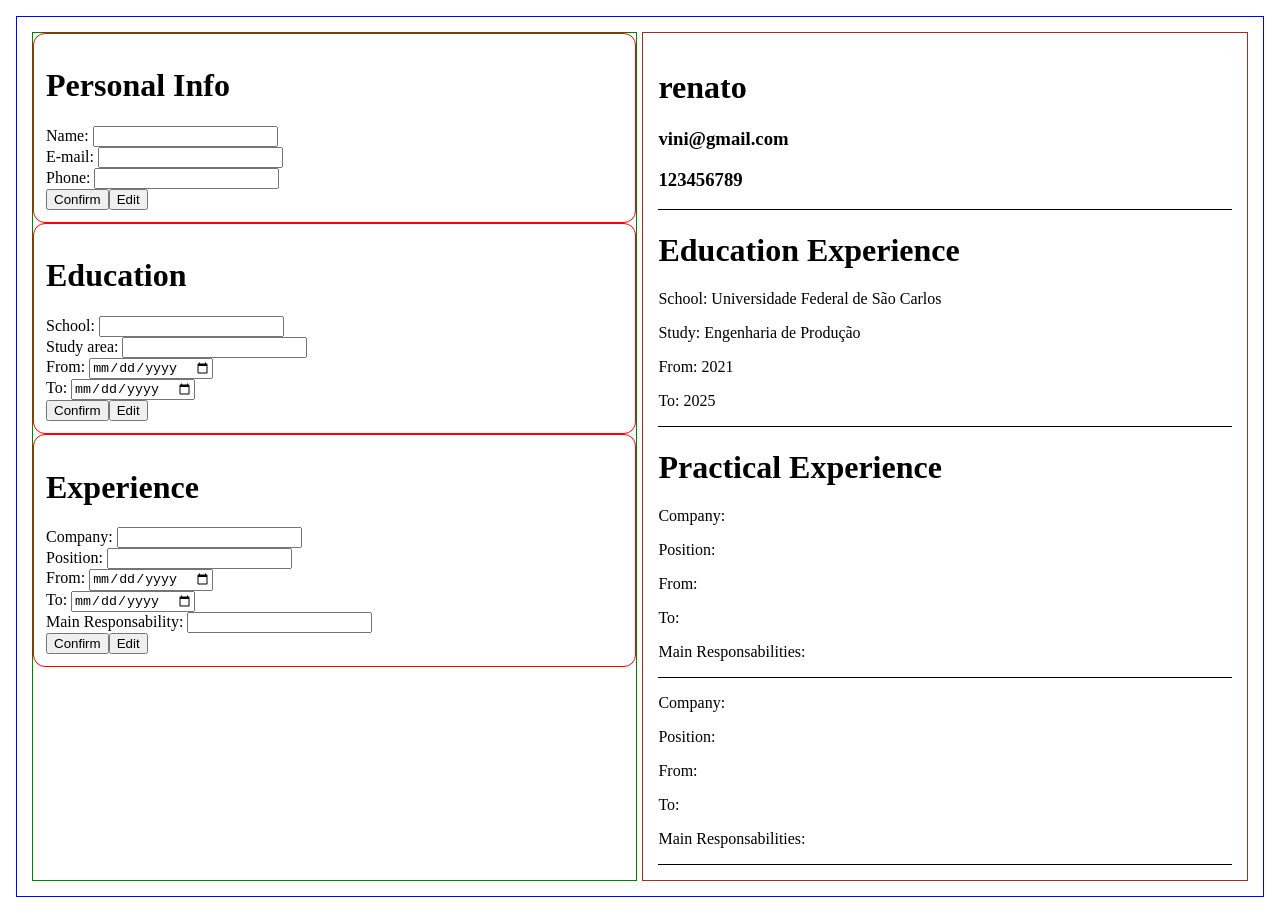
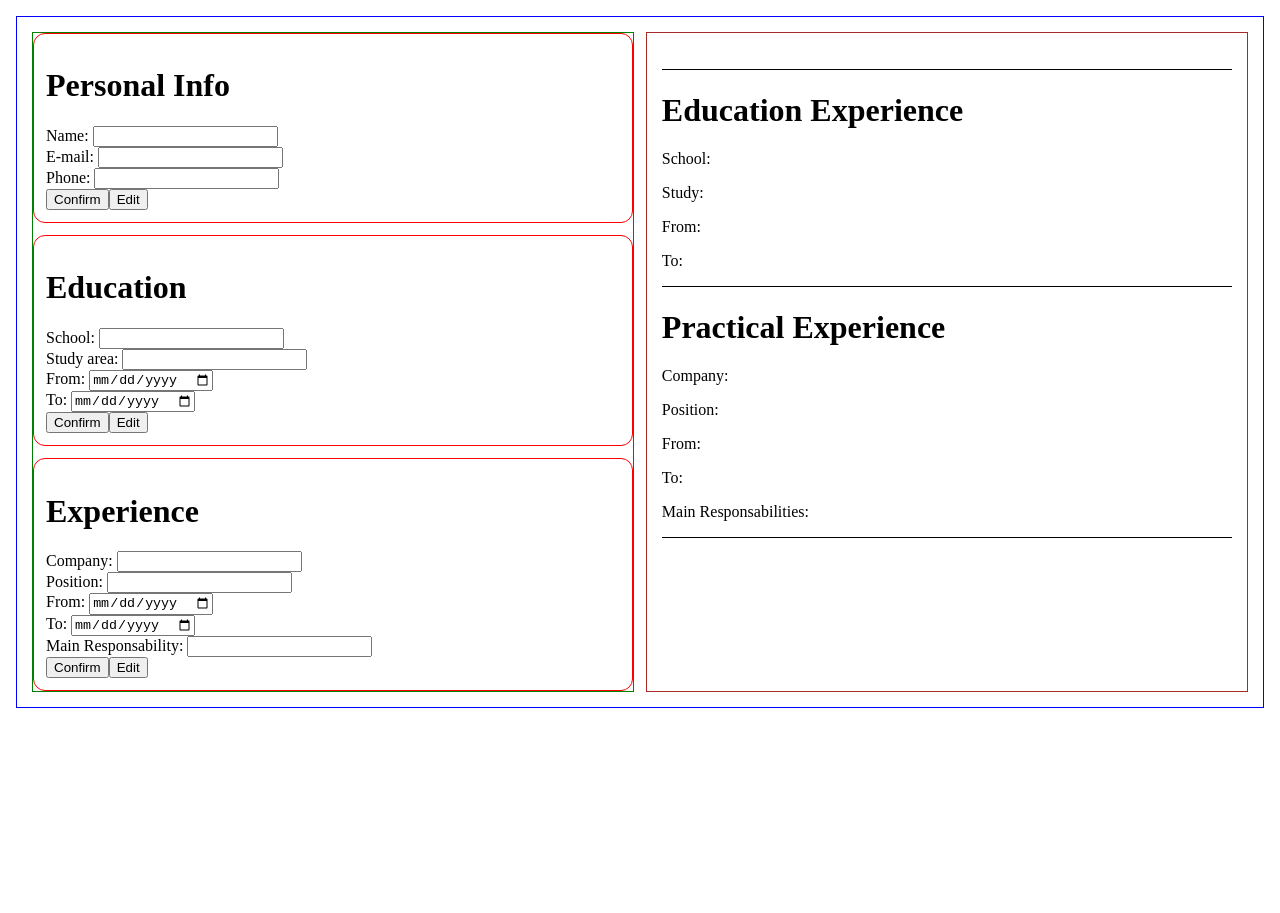
Before and after one commit to radtradcath/cv-application, a React app: page / in a window 1280 px wide. After the commit the page ends 800 px from the top, so only its background shows below. Built offline with nearby package versions, Linux system fonts and the light colour scheme; the HTML template or start-up script is replaced by a standard one.

Commit message:
Finish submit form

```diff
--- a/src/components/App.jsx
+++ b/src/components/App.jsx
@@ -1,3 +1,4 @@
+import { useState } from "react";
 import FormSection from "./Form-section.jsx";
 import PersonalForm from "./Personal.jsx";
 import Education from "./Education.jsx";
@@ -8,34 +9,132 @@ import PreviewExperience from "./Preview-experience.jsx";
 import ExperienceTemplate from "./Experience-template.jsx";
 
 export default function App() {
+  const [inputState, setInputState] = useState({
+    name: "",
+    email: "",
+    phone: "",
+    school: "",
+    area: "",
+    date_initial: "",
+    date_final: "",
+    company: "",
+    position: "",
+    date_experience_initial: "",
+    date_experience_final: "",
+    responsability: "",
+  });
+
+  const [personalPreview, setPersonalPreview] = useState({
+    name: "",
+    email: "",
+    phone: "",
+  });
+  const [educationPreview, setEducationPreview] = useState({
+    school: "",
+    area: "",
+    date_initial: "",
+    date_final: "",
+  });
+  const [experiencePreview, setExperiencePreview] = useState({
+    company: "",
+    position: "",
+    date_experience_initial: "",
+    date_experience_final: "",
+    responsability: "",
+  });
+
+  function handleInput(e) {
+    const value = e.target.value;
+    setInputState({ ...inputState, [e.target.name]: value });
+  }
+
+  function handlePersonalSubmission(e) {
+    e.preventDefault();
+
+    setPersonalPreview({
+      name: inputState.name,
+      email: inputState.email,
+      phone: inputState.phone,
+    });
+  }
+
+  function handleEducationSubmission(e) {
+    e.preventDefault();
+
+    setEducationPreview({
+      school: inputState.school,
+      area: inputState.area,
+      date_initial: inputState.date_initial,
+      date_final: inputState.date_final
+    })
+  }
+
+  function handleExperienceSubmission(e) {
+    e.preventDefault();
+
+    setExperiencePreview({
+      company: inputState.company,
+      position: inputState.position,
+      date_experience_initial: inputState.date_experience_initial,
+      date_experience_final: inputState.date_experience_final,
+      responsability: inputState.responsability
+    })
+  }
+
   return (
     <div className="app">
       <div className="forms-wrapper">
-        <FormSection title="Personal Info" id="form-1">
-          <PersonalForm />
+        <FormSection
+          title="Personal Info"
+          id="form_1"
+          handler={handlePersonalSubmission}
+        >
+          <PersonalForm
+            handler={handleInput}
+            nameValue={inputState.name}
+            emailValue={inputState.email}
+            phoneValue={inputState.phone}
+          />
         </FormSection>
-        <FormSection title="Education" id="form-2">
-          <Education />
+        <FormSection title="Education" id="form_2" handler={handleEducationSubmission}>
+          <Education
+            schoolValue={inputState.school}
+            areaValue={inputState.area}
+            fromDateSchool={inputState.date_initial}
+            toDateSchool={inputState.date_final}
+            handler={handleInput}
+          />
         </FormSection>
-        <FormSection title="Experience" id="form-3">
-          <Experience />
+        <FormSection title="Experience" id="form_3" handler={handleExperienceSubmission}>
+          <Experience
+            companyValue={inputState.company}
+            positionValue={inputState.position}
+            fromDate={inputState.date_experience_initial}
+            toDate={inputState.date_experience_final}
+            handler={handleInput}
+          />
         </FormSection>
       </div>
       <div className="preview-container">
         <PreviewProfile
-          name="renato"
-          phone="123456789"
-          email="vini@gmail.com"
+          name={personalPreview.name}
+          phone={personalPreview.phone}
+          email={personalPreview.email}
         />
         <PreviewEducation
-          school="Universidade Federal de São Carlos"
-          area="Engenharia de Produção"
-          initialDate="2021"
-          finalDate="2025"
+          school={educationPreview.school}
+          area={educationPreview.area}
+          initialDate={educationPreview.date_initial}
+          finalDate={educationPreview.date_final}
         />
         <PreviewExperience>
-          <ExperienceTemplate />
-          <ExperienceTemplate />
+          <ExperienceTemplate
+            company={experiencePreview.company}
+            position={experiencePreview.position}
+            respons={experiencePreview.responsability}
+            initialDate={experiencePreview.date_experience_initial}
+            finalDate={experiencePreview.date_experience_final}
+          />
         </PreviewExperience>
       </div>
     </div>
--- a/src/components/Education.jsx
+++ b/src/components/Education.jsx
@@ -1,24 +1,54 @@
-export default function Education() {
+export default function Education({
+  handler,
+  schoolValue,
+  areaValue,
+  fromDateSchool,
+  toDateSchool,
+}) {
   return (
     <>
       <div>
         <label htmlFor="school">School: </label>
-        <input type="text" name="school" id="school" />
+        <input
+          type="text"
+          name="school"
+          id="school"
+          value={schoolValue}
+          onChange={handler}
+        />
       </div>
 
       <div>
         <label htmlFor="area">Study area: </label>
-        <input type="text" name="area" id="area" />
+        <input
+          type="text"
+          name="area"
+          id="area"
+          value={areaValue}
+          onChange={handler}
+        />
       </div>
 
       <div>
-        <label htmlFor="date-initial">From: </label>
-        <input type="date" name="date-initial" id="date-initial" />
+        <label htmlFor="date_initial">From: </label>
+        <input
+          type="date"
+          name="date_initial"
+          id="date_initial"
+          value={fromDateSchool}
+          onChange={handler}
+        />
       </div>
 
       <div>
-        <label htmlFor="date-final">To: </label>
-        <input type="date" name="date-final" id="date-final" />
+        <label htmlFor="date_final">To: </label>
+        <input
+          type="date"
+          name="date_final"
+          id="date_final"
+          value={toDateSchool}
+          onChange={handler}
+        />
       </div>
     </>
   );
--- a/src/components/Experience.jsx
+++ b/src/components/Experience.jsx
@@ -1,29 +1,66 @@
-export default function Experience() {
+export default function Experience({
+  companyValue,
+  positionValue,
+  fromDate,
+  toDate,
+  responsabilityValue,
+  handler,
+}) {
   return (
     <>
       <div>
         <label htmlFor="company">Company: </label>
-        <input type="text" name="company" id="company" />
+        <input
+          type="text"
+          name="company"
+          id="company"
+          value={companyValue}
+          onChange={handler}
+        />
       </div>
 
       <div>
         <label htmlFor="position">Position: </label>
-        <input type="text" name="position" id="position" />
+        <input
+          type="text"
+          name="position"
+          id="position"
+          value={positionValue}
+          onChange={handler}
+        />
       </div>
 
       <div>
-        <label htmlFor="date-experience-initial">From: </label>
-        <input type="date" name="date-experience-initial" id="date-experience-initial" />
+        <label htmlFor="date_experience_initial">From: </label>
+        <input
+          type="date"
+          name="date_experience_initial"
+          id="date_experience_initial"
+          value={fromDate}
+          onChange={handler}
+        />
       </div>
 
       <div>
-        <label htmlFor="date-experience-final">To: </label>
-        <input type="date" name="date-experience-final" id="date-experience-final" />
+        <label htmlFor="date_experience_final">To: </label>
+        <input
+          type="date"
+          name="date_experience_final"
+          id="date_experience_final"
+          value={toDate}
+          onChange={handler}
+        />
       </div>
 
       <div>
-        <label htmlFor="respons">Main Responsability: </label>
-        <input type="textarea" name="respons" id="respons" />
+        <label htmlFor="responsability">Main Responsability: </label>
+        <input
+          type="textarea"
+          name="responsability"
+          id="responsability"
+          value={responsabilityValue}
+          onChange={handler}
+        />
       </div>
     </>
   );
--- a/src/components/Form-section.jsx
+++ b/src/components/Form-section.jsx
@@ -1,12 +1,12 @@
-export default function FormSection({ title, children, id }) {
+export default function FormSection({ title, children, id, handler }) {
   return (
     <div className="form-container" id={id}>
-        <h1>{title}</h1>
-        <form action="">
-          {children}
-        </form>
-        <button type='submit' form={id}>Confirm</button>
-        <button className="edit-btn">Edit</button>
+      <h1>{title}</h1>
+      <form action="">{children}</form>
+      <button type="submit" form={id} onClick={handler}>
+        Confirm
+      </button>
+      <button className="edit-btn">Edit</button>
     </div>
   );
 }
--- a/src/components/Personal.jsx
+++ b/src/components/Personal.jsx
@@ -1,20 +1,21 @@
-export default function PersonalForm() {
+export default function PersonalForm({handler, nameValue, emailValue, phoneValue}) {
+
   return (
     <>
       <div>
         <label htmlFor="name">Name: </label>
-        <input type="text" name="name" id="name" />
+        <input type="text" name="name" id="name" value={nameValue} onChange={handler} />
 
       </div>
 
       <div>
         <label htmlFor="email">E-mail: </label>
-        <input type="email" name="email" id="email" />
+        <input type="email" name="email" id="email" value={emailValue} onChange={handler}/>
       </div>
 
       <div>
         <label htmlFor="phone">Phone: </label>
-        <input type="tel" name="phone" id="phone" />
+        <input type="tel" name="phone" id="phone" value={phoneValue} onChange={handler}/>
       </div>
     </>
   );
--- a/src/styles/style.css
+++ b/src/styles/style.css
@@ -5,7 +5,7 @@
 .app {
   display: flex;
   padding: 15px;
-  gap: 5px;
+  gap: 12px;
 }
 
 * {
@@ -25,6 +25,13 @@ body {
 .forms-wrapper {
   width: 50%;
   border: 1px solid green;
+  display: flex;
+  flex-direction: column;
+  gap: 12px;
+}
+
+.forms-wrapper > div {
+  flex: 1;
 }
 
 .preview-container {
```
